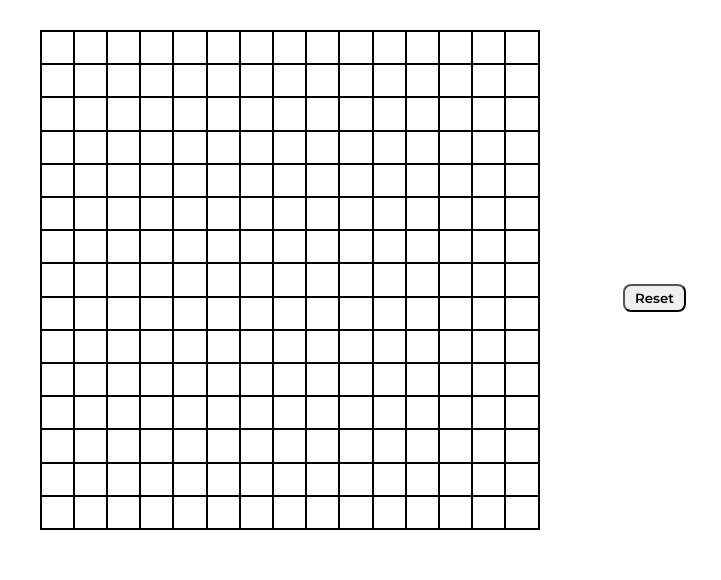
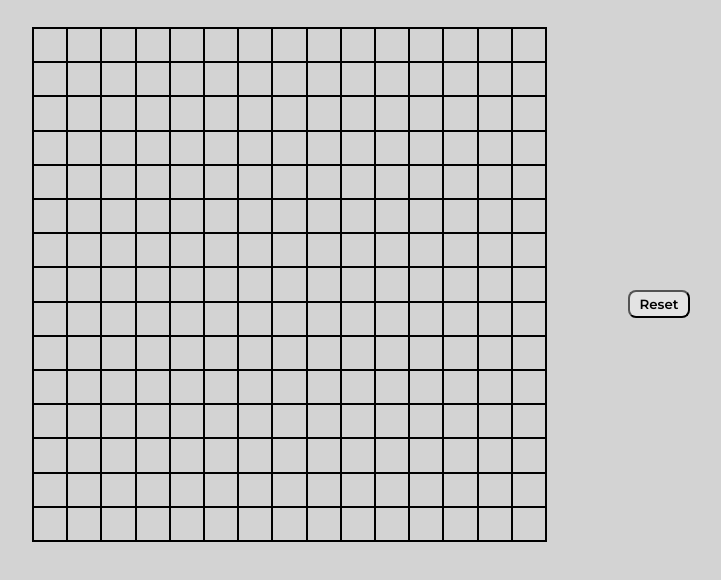
Before and after one commit to aeross/gomoku, a plain HTML site: page index.html in a window 1280 px wide. Shown: the whole page, without its empty margins (273-994 px from the left). Drawn offline with Linux system fonts and the light colour scheme.

Commit message:
changed colour palette

```diff
--- a/style.css
+++ b/style.css
@@ -1,10 +1,12 @@
 :root {
-    --primary: black;
-    --secondary: white;
-    --tertiary: grey;
+    --primary: lightgray;
+    --border: black;
+    --cell1: rgb(227, 227, 227);
+    --cell2: rgb(191, 191, 191);
 }
 
 *, *::after, *::before {
+    background: var(--primary);
     margin: 0;
     padding: 0;
     box-sizing: border-box;
@@ -19,18 +21,18 @@
 }
 
 .box, .cell {
-    border: 1.5px solid var(--primary);
+    border: 1.5px solid var(--border);
 }
 
 .box {
-    margin: 30px;
+    margin: 27px;
     margin-bottom: 15px;
     flex-shrink: 0;
 }
 
 .box {
-    width: 500px;
-    height: 500px;
+    width: 515px;
+    height: 515px;
     display: grid;
     grid-template-columns: repeat(15, 1fr);
     grid-template-rows: repeat(15, 1fr);
@@ -63,6 +65,7 @@ p {
 }
 
 button {
+    background-color: var(--cell1);
     border-radius: 8px;
     padding: 4px 10px;
 }
```
